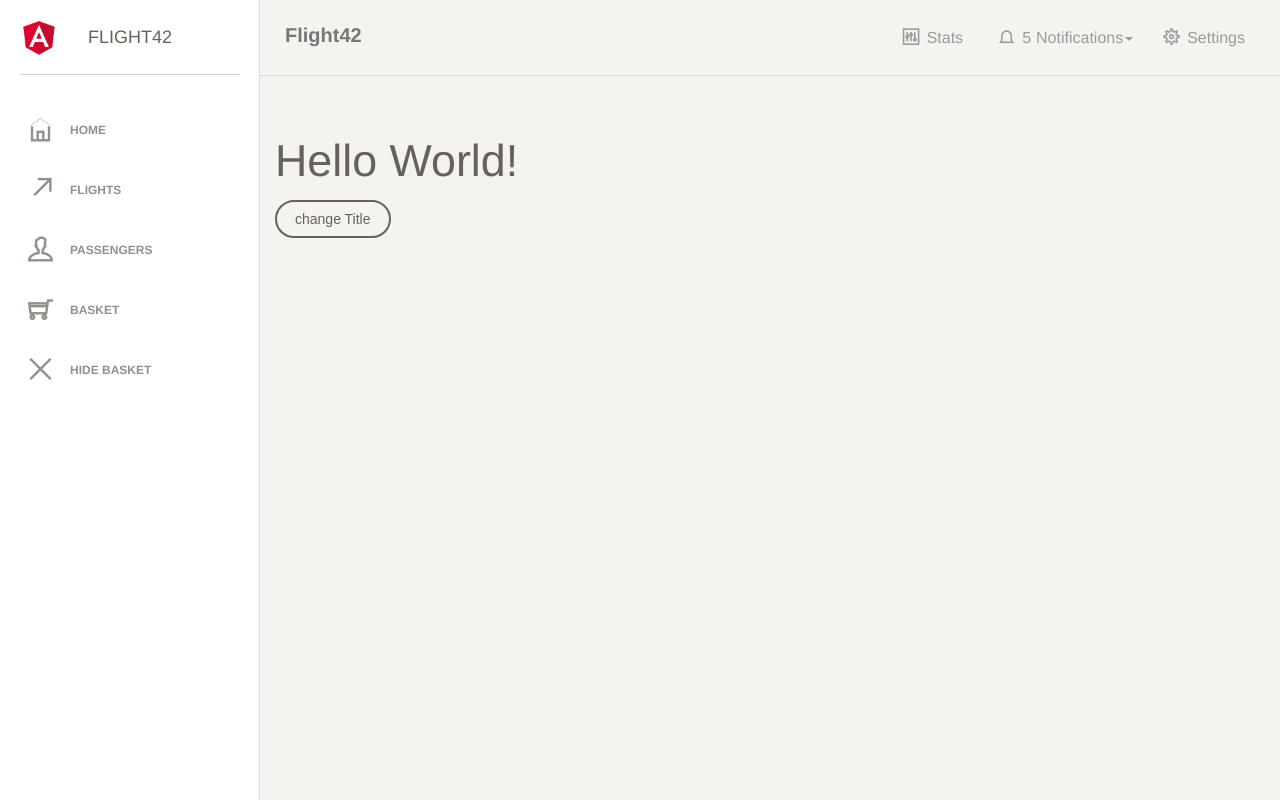
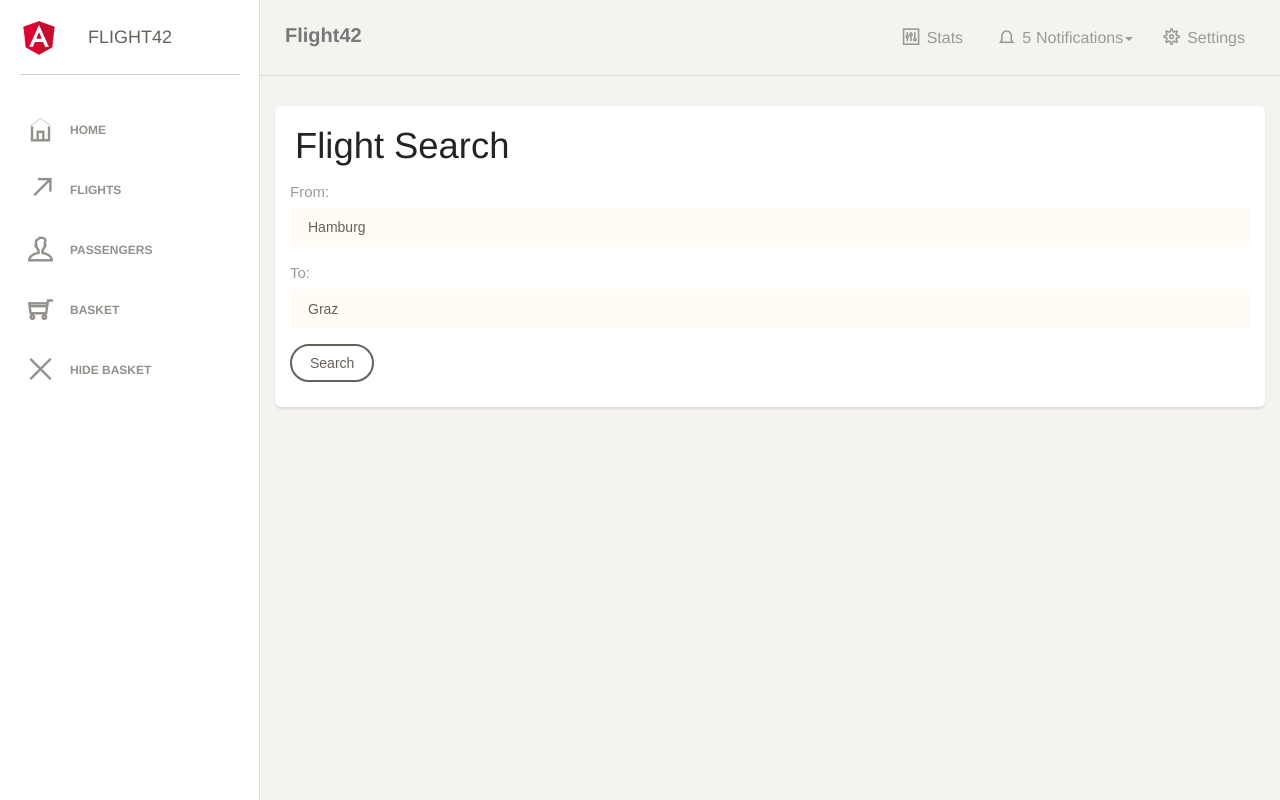
Before and after one commit to mikezks/20211129, an Angular app: page / in a window 1280 px wide. Built offline with nearby package versions, Linux system fonts and the light colour scheme; a web font is replaced by a local one.

Commit message:
First Component

```diff
--- a/src/app/app.component.html
+++ b/src/app/app.component.html
@@ -9,8 +9,11 @@
 
       <div class="content">
 
-          <h1>{{title}}</h1>
-          <button class="btn btn-default" (click)="changeTitle()">change Title</button>
+          <!-- <h1>{{title}}</h1>
+          <button class="btn btn-default" (click)="changeTitle()">change Title</button> -->
+
+          <app-flight-search></app-flight-search>
+
       </div>
   </div>
 
--- a/src/app/app.module.ts
+++ b/src/app/app.module.ts
@@ -5,13 +5,15 @@
 import { AppComponent } from './app.component';
 import { NavbarComponent } from './navbar/navbar.component';
 import { SidebarComponent } from './sidebar/sidebar.component';
+import { FlightSearchComponent } from './flight-search/flight-search.component';
 
 
 @NgModule({
   declarations: [
     AppComponent,
     SidebarComponent,
-    NavbarComponent
+    NavbarComponent,
+    FlightSearchComponent
   ],
   imports: [
     BrowserModule,
--- /dev/null
+++ b/src/app/entities/flight.ts
@@ -0,0 +1,8 @@
+
+export interface Flight {
+  id: number;
+  from: string;
+  to: string;
+  date: string; // ISO Date string
+  delayed: boolean;
+}
--- /dev/null
+++ b/src/app/flight-search/flight-search.component.html
@@ -0,0 +1,53 @@
+<div class="card">
+  <div class="header">
+    <h2 class="title">Flight Search</h2>
+  </div>
+  <div class="content">
+    <form>
+      <div class="form-group">
+        <label>From:</label>
+        <input [(ngModel)]="from" name="from" class="form-control" />
+      </div>
+      <div class="form-group">
+        <label>To:</label>
+        <input [(ngModel)]="to" name="to" class="form-control" />
+      </div>
+
+      <div class="form-group">
+        <button
+          (click)="search()"
+          [disabled]="!from || !to"
+          class="btn btn-default">Search</button>
+      </div>
+    </form>
+  </div>
+</div>
+
+<div class="card" *ngIf="flights.length">
+  <table class="table table-condensed">
+    <thead>
+      <tr>
+        <th>Id</th>
+        <th>From</th>
+        <th>To</th>
+        <th>Date</th>
+        <th></th>
+      </tr>
+    </thead>
+    <tbody>
+      <tr
+        *ngFor="let flight of flights"
+        [class.active]="selectedFlight === flight">
+        <td>{{ flight.id }}</td>
+        <td>{{ flight.from }}</td>
+        <td>{{ flight.to }}</td>
+        <td>{{ flight.date }}</td>
+        <td>
+          <a
+            (click)="select(flight)"
+            style="cursor: pointer;">Select</a>
+        </td>
+      </tr>
+    </tbody>
+  </table>
+</div>
--- /dev/null
+++ b/src/app/flight-search/flight-search.component.ts
@@ -0,0 +1,41 @@
+import { HttpClient, HttpHeaders, HttpParams } from '@angular/common/http';
+import { Component, OnInit } from '@angular/core';
+import { Flight } from '../entities/flight';
+
+@Component({
+  selector: 'app-flight-search',
+  templateUrl: './flight-search.component.html',
+  styleUrls: ['./flight-search.component.css']
+})
+export class FlightSearchComponent implements OnInit {
+  from: string = 'Hamburg';
+  to: string = 'Graz';
+  flights: Flight[] = [];
+  selectedFlight: Flight | undefined;
+
+  constructor(private http: HttpClient) { }
+
+  ngOnInit(): void {
+  }
+
+  search(): void {
+    const url = 'http://www.angular.at/api/flight';
+
+    const params = new HttpParams()
+      .set('from', this.from)
+      .set('to', this.to);
+
+    const headers = new HttpHeaders()
+      .set('Accept', 'application/json');
+
+    this.http.get<Flight[]>(url, { params, headers })
+      .subscribe({
+        next: flights => this.flights = flights,
+        error: err => console.error('Flights loading error', err)
+      });
+  }
+
+  select(flight: Flight): void {
+    this.selectedFlight = flight;
+  }
+}
```
Also changed, not shown: src/app/flight-search/flight-search.component.css (added), 1 other file (tests, documents, lock files or other folders).
